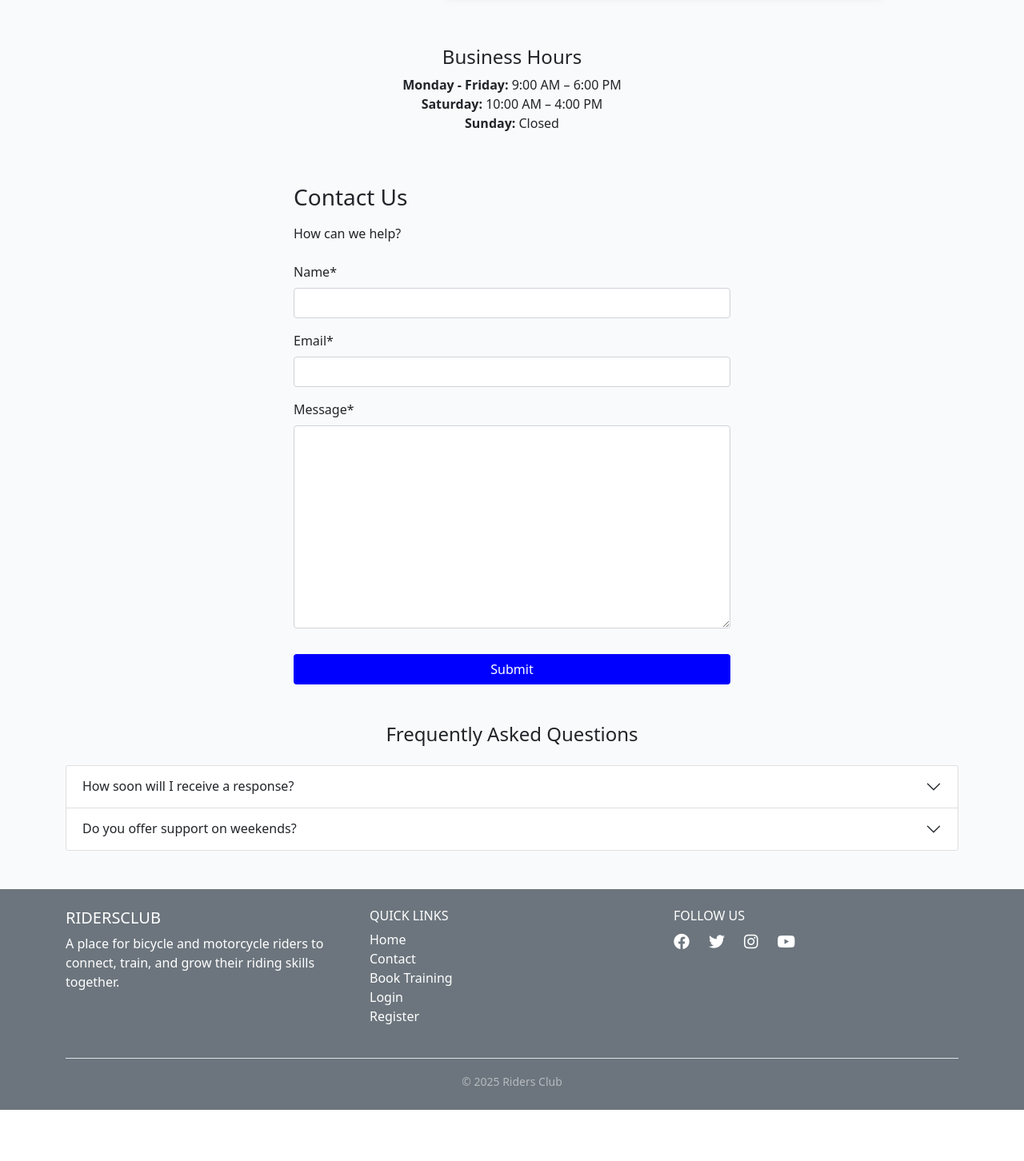
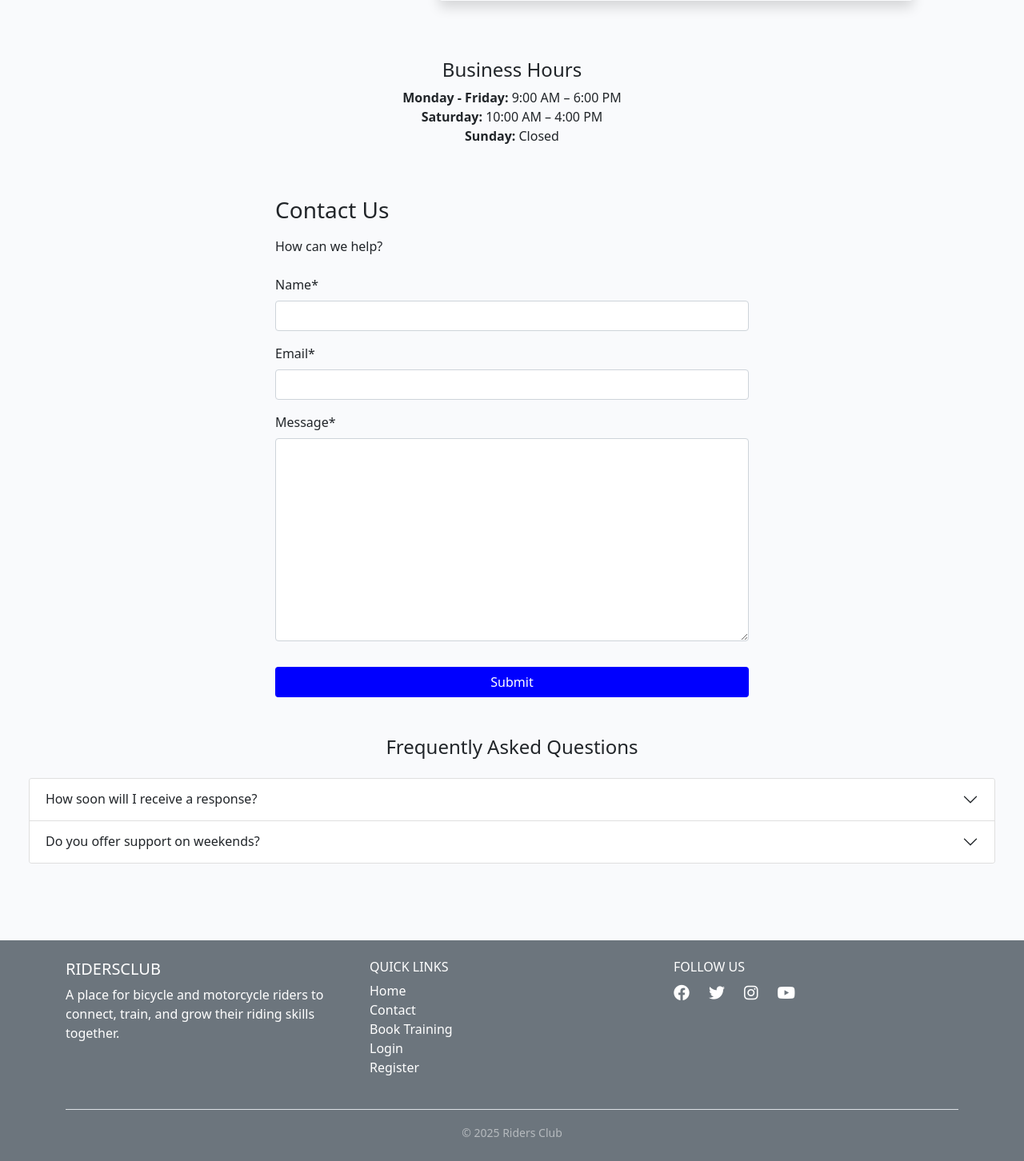
Before and after one commit to Eyongtarh/Riders-Club-Project, a Django app: page /contact/contact/ in a window 1280 px wide. Shown: the part 583-2035 px from the top of the page at 80% size. Before the commit the page ends 1971 px from the top, so only its background shows below. Run offline with Django 5.2, Linux system fonts and the light colour scheme; some libraries are stand-ins or nearby versions.

Commit message:
edit styles by adding code in section for the following htmls, contact_form, success, base, login, logout

```diff
--- a/contact/templates/contact/contact_form.html
+++ b/contact/templates/contact/contact_form.html
@@ -3,6 +3,7 @@
 {% load crispy_forms_tags %}
 
 {% block content %}
+  <section class="row justify-content-center mb-5 mx-2 mx-md-4">
     <!-- Contact Info Section -->
     <section class="container my-5">
       <div class="row justify-content-center text-center">
@@ -17,11 +18,11 @@
       <div class="row justify-content-center">
         <div class="col-md-4 mb-4">
           <h5><i class="fas fa-phone-alt"></i> Phone</h5>
-        <p>0046733994133</p>
+          <p>0046740958674</p>
 
           <h5><i class="fas fa-envelope"></i> Email</h5>
           <p>
-          <a href="mailto:eyongtarh@gmail.com">eyongtarh@gmail.com</a>
+            <a href="mailto:eyongtarh@gmail.com">yumyum@gmail.com</a>
           </p>
 
           <h5><i class="fas fa-map-marker-alt"></i> Address</h5>
@@ -100,4 +101,5 @@
         </div>
       </div>
     </section>
+  </section>
 {% endblock %}
--- a/contact/templates/contact/success.html
+++ b/contact/templates/contact/success.html
@@ -3,6 +3,7 @@
 {% load crispy_forms_tags %}
 
 {% block content %}
+  <section class="row justify-content-center mb-5 mx-2 mx-md-4">
     <div class="container mt-5">
       <!-- Contact Content Section -->
       <section class="row mb-5">
@@ -20,4 +21,5 @@
         </div>
       </section>
     </div>
+  </section>
 {% endblock %}
--- a/static/css/style.css
+++ b/static/css/style.css
@@ -61,13 +61,12 @@ body {
   color: #28a745;
 }
 
-.list-inline .list-inline-item a i {
-    transition: 0.3s ease;
+/* Media Icons */
+.custom-icon:hover {
+  color: #0000ff;
+  transition: color 0.3s ease;
 }
 
-.list-inline .list-inline-item a i:hover {
-    color: #0000ff;
-}
 
 .nav-link::after,
 .text-reset::after {
@@ -133,7 +132,7 @@ body {
   color: #fff;
 }
 
-/* Error for non_field_errors */
+/* Error message style for non_field_error */
 .invalid-feedback {
   display: flex;
   align-items: center;
--- a/templates/account/login.html
+++ b/templates/account/login.html
@@ -2,6 +2,7 @@
 {% block head_title %}
   {% trans 'Sign In' %}
 {% endblock %} {% block content %}
+  <section class="row justify-content-center mb-5 mx-2 mx-md-4">
     <div class="container">
       <div class="row">
         <div class="col-md-8 mt-3 offset-md-2">
@@ -24,4 +25,5 @@
         </div>
       </div>
     </div>
+  </section>
 {% endblock %}
--- a/templates/account/logout.html
+++ b/templates/account/logout.html
@@ -1,6 +1,7 @@
 {% extends 'base.html' %} {% load i18n %} {% block head_title %}
   {% trans 'Sign Out' %}
 {% endblock %} {% block content %}
+  <section class="row justify-content-center mb-5 mx-2 mx-md-4">
     <div class="container">
       <div class="row">
         <div class="col-md-8 mt-3 offset-md-2">
@@ -22,4 +23,5 @@
         </div>
       </div>
     </div>
+  </section>
 {% endblock %}
--- a/templates/base.html
+++ b/templates/base.html
@@ -150,16 +150,16 @@
             <h6 class="text-uppercase">Follow Us</h6>
             <ul class="list-inline d-flex justify-content-center justify-content-md-start gap-3">
               <li class="list-inline-item">
-                <a href="https://www.facebook.com/" target="_blank" rel="noopener noreferrer" class="text-white fs-5" aria-label="Facebook"><i class="fab fa-facebook"></i></a>
+                <a href="https://www.facebook.com/" target="_blank" rel="noopener noreferrer" class="text-white fs-5" aria-label="Facebook"><i class="fab fa-facebook custom-icon"></i></a>
               </li>
               <li class="list-inline-item">
-                <a href="https://www.twitter.com/" target="_blank" rel="noopener noreferrer" class="text-white fs-5" aria-label="X(formerly twitter)"><i class="fab fa-twitter"></i></a>
+                <a href="https://www.twitter.com/" target="_blank" rel="noopener noreferrer" class="text-white fs-5" aria-label="X(formerly twitter)"><i class="fab fa-twitter custom-icon"></i></a>
               </li>
               <li class="list-inline-item">
-                <a href="https://www.instagram.com/" target="_blank" rel="noopener noreferrer" class="text-white fs-5" aria-label="Instagram"><i class="fab fa-instagram"></i></a>
+                <a href="https://www.instagram.com/" target="_blank" rel="noopener noreferrer" class="text-white fs-5" aria-label="Instagram"><i class="fab fa-instagram custom-icon"></i></a>
               </li>
               <li class="list-inline-item">
-                <a href="https://www.youtube.com/" target="_blank" rel="noopener noreferrer" class="text-white fs-5" aria-label="YouTube"><i class="fab fa-youtube"></i></a>
+                <a href="https://www.youtube.com/" target="_blank" rel="noopener noreferrer" class="text-white fs-5" aria-label="YouTube"><i class="fab fa-youtube custom-icon"></i></a>
               </li>
             </ul>
           </div>
```
Lines whose indentation alone changed are shown as unchanged.
